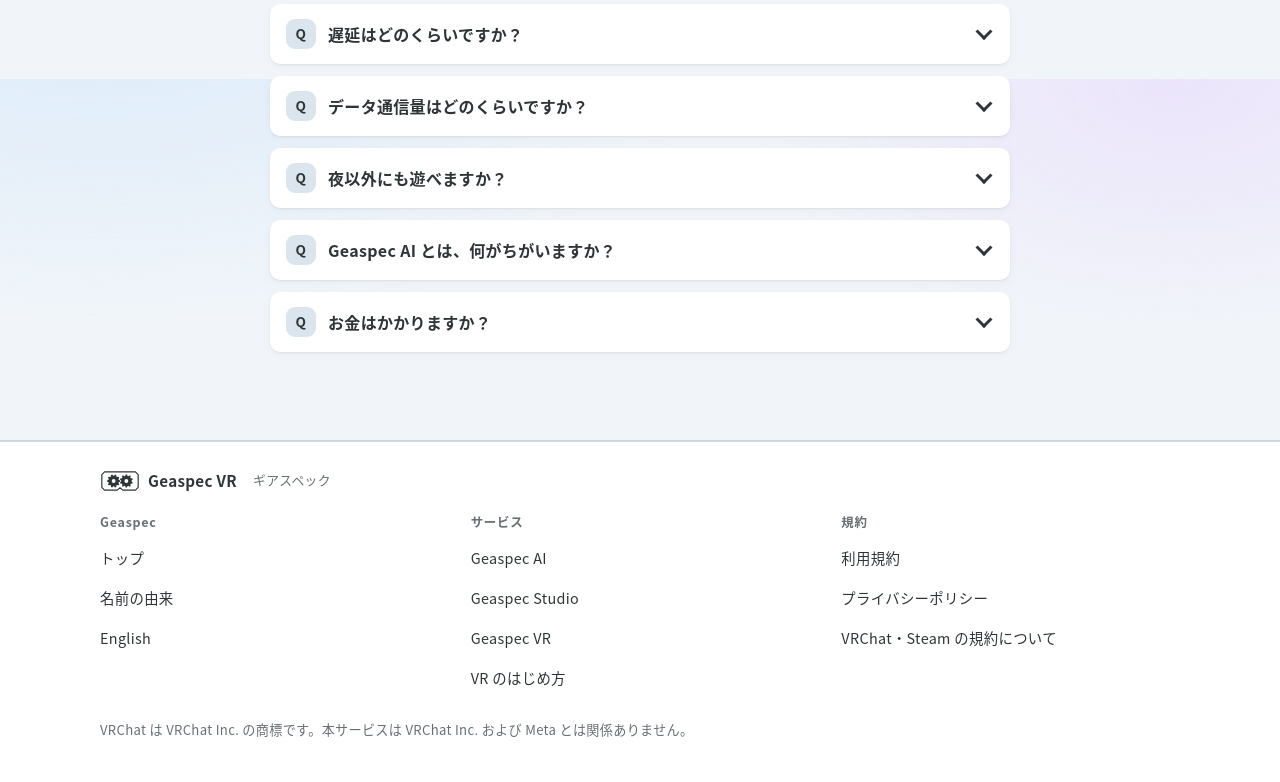
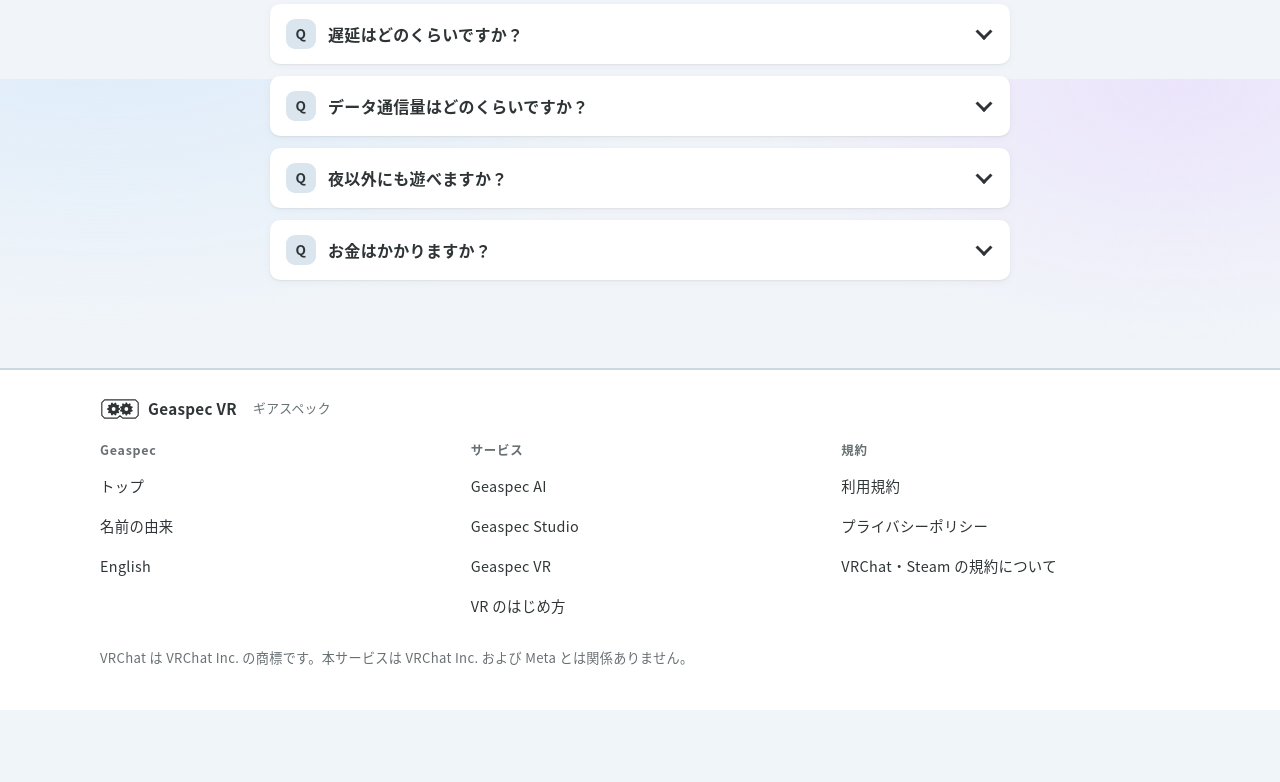
Before and after one commit to lihitothird-alt/Geaspec, a FastAPI app: page /vrchat in a window 1280 px wide. Shown: the part 1521-2303 px from the top of the page. After the commit the page ends 2231 px from the top, so only its background shows below. Run offline with FastAPI, Linux system fonts and the light colour scheme; data that the repository does not hold is empty; some web fonts are replaced.

Commit message:
VR FAQ: drop the question about Geaspec AI
Co-Authored-By: Claude Opus 5.5 <noreply@anthropic.com>
Claude-Session: https://claude.ai/code/session_01CrzQPaUK2gPmFSV9Kby7iU

```diff
--- a/server/app/templates/vrchat.html
+++ b/server/app/templates/vrchat.html
@@ -60,7 +60,6 @@
       <details><summary>遅延はどのくらいですか？</summary><div class="answer"><p>検証では 50〜60ms 程度でした。光回線と 5GHz 帯以上の Wi-Fi をおすすめします。</p></div></details>
       <details><summary>データ通信量はどのくらいですか？</summary><div class="answer"><p>画質によって 1 時間あたり数十 GB になることがあります。通信量に上限のある回線ではご注意ください。</p></div></details>
       <details><summary>夜以外にも遊べますか？</summary><div class="answer"><p>夜勤などで生活の時間がずれている方や、出張で自宅の PC を使わない期間がある方もホストになれます。そのため、昼や平日に空きが出ることもあります。</p></div></details>
-      <details><summary>Geaspec AI とは、何がちがいますか？</summary><div class="answer"><p>Geaspec AI は、仕事を頼んで結果を受け取る仕組みです。Geaspec VR だけは別で、あなたの Quest からホストの PC にその場でつないで遊びます。そのため、ホストの PC には Windows と NVIDIA の GPU が必要です。</p></div></details>
       {% if free_mode %}
       <details><summary>お金はかかりますか？</summary><div class="answer"><p>いいえ。いまは実験中なので、すべて無料です。</p></div></details>
       {% else %}
--- a/server/app/version.py
+++ b/server/app/version.py
@@ -9,6 +9,7 @@ AGENT_SETUP_URL = f"https://github.com/lihitothird-alt/Geaspec/releases/download
 CHANGES: dict[str, list[str]] = {
     "0.7.50": [
         "Geaspec VR のメニューを「予約する」「自分の予約」に、Geaspec AI と Studio のメニューを「頼む」「自分の依頼」に変えて、違いがわかるようにしました",
+        "Geaspec VR のよくある質問から、Geaspec AI とのちがいの質問を外しました（VR を使う人には関係ないため）",
     ],
     "0.7.49": [
         "トップの見出しを「みんなで使う、みんなのパソコン。」にしました。「使っていない時間のパソコンを、必要な人と分け合う」と添えて、「パソコンを使いたい」「パソコンを貸したい」から選べるようにしました",
```
